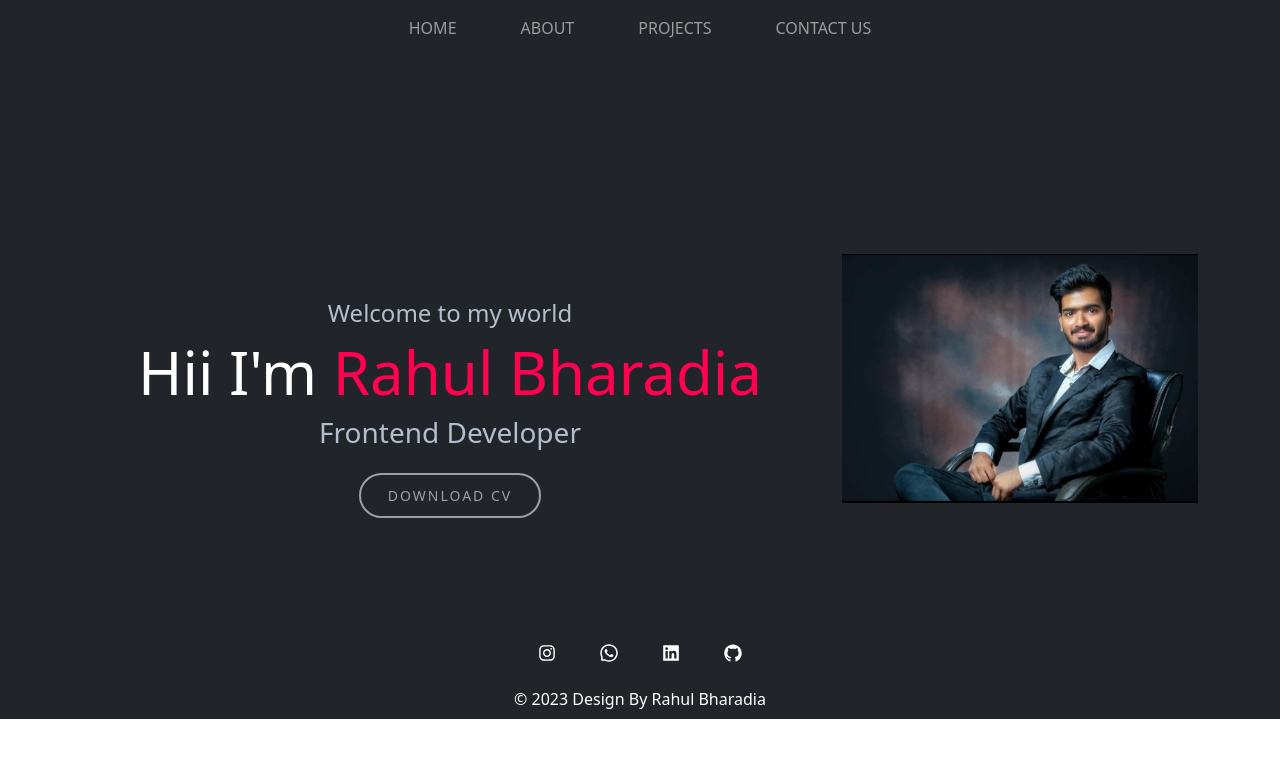
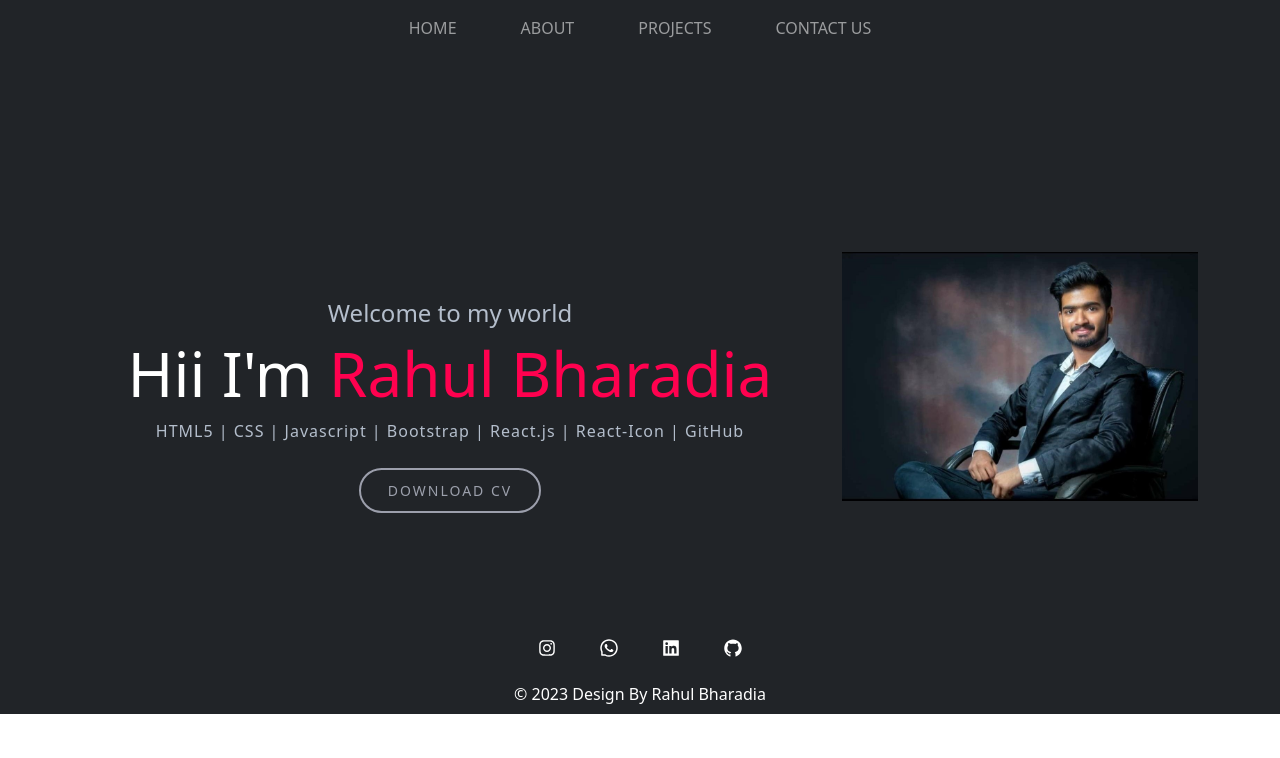
Before and after one commit to RahulBharadia09/Aws-Portfolio, a React (Create React App) app: page / in a window 1280 px wide. Shown: the top 758 px of the page. Built offline with nearby package versions, Linux system fonts and the light colour scheme.

Commit message:
skills in home page added

```diff
--- a/src/compenent/Home.js
+++ b/src/compenent/Home.js
@@ -7,24 +7,35 @@ const Home = () => {
   return (
     <div className="bg2 py-3">
       <Container>
-
         <div className="row justify-content-center align-items-center section">
           <div className="col-12 col-lg-8 text-center  ">
             <div className=" top-margin align-items-center">
               <h4 style={{ color: "#B4BECC" }}>Welcome to my world</h4>
             </div>
             <div>
-                <h1 style={{ fontSize: "60px", color: "white" }}>
+              <h1 style={{ fontSize: "62px", color: "white" }}>
                 Hii I'm{" "}
                 <span style={{ color: "#FF014F" }}>Rahul Bharadia </span>{" "}
               </h1>
             </div>
             <div>
-                <h3 style={{ color: "#B4BECC" }}>Frontend Developer</h3>
+              <p style={{ color: "#B4BECC" }}>
+
+                <span>HTML5 |</span> <span>CSS |</span>
+                <span> Javascript |</span>
+                <span> Bootstrap |</span>
+                <span> React.js |</span>
+                <span> React-Icon |</span>
+                <span> GitHub </span>
+              </p>
             </div>
 
             <div className="mt-4 pb-4">
-                <Link to="/Resume/Rahul_Bharadia.pdf" target="_blank_" className="main-btn">
+              <Link
+                to="/Resume/Rahul_Bharadia.pdf"
+                target="_blank_"
+                className="main-btn"
+              >
                 Download CV
               </Link>
             </div>
@@ -40,7 +51,6 @@ const Home = () => {
             />
           </div>
         </div>
-
       </Container>
     </div>
   );
```
Lines whose indentation alone changed are shown as unchanged.
